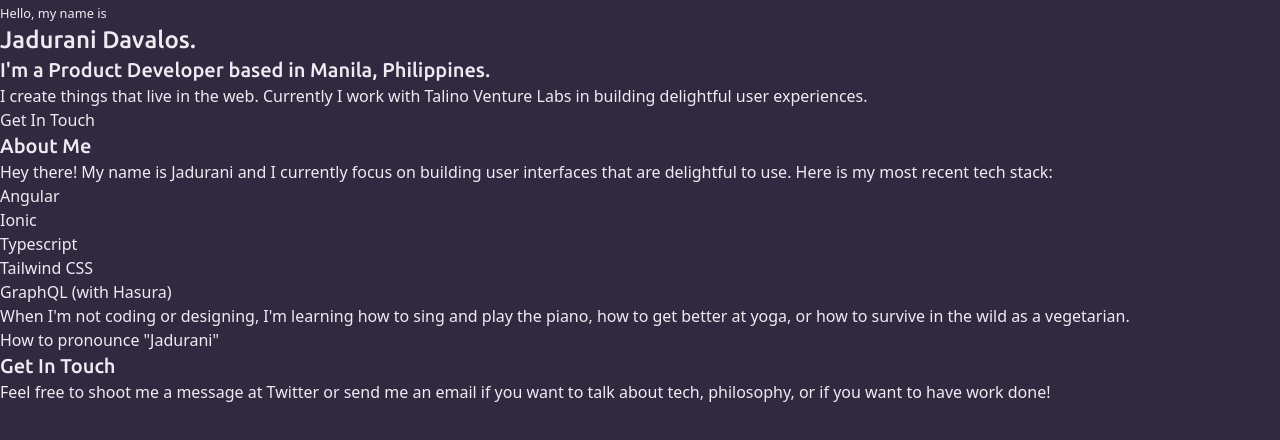
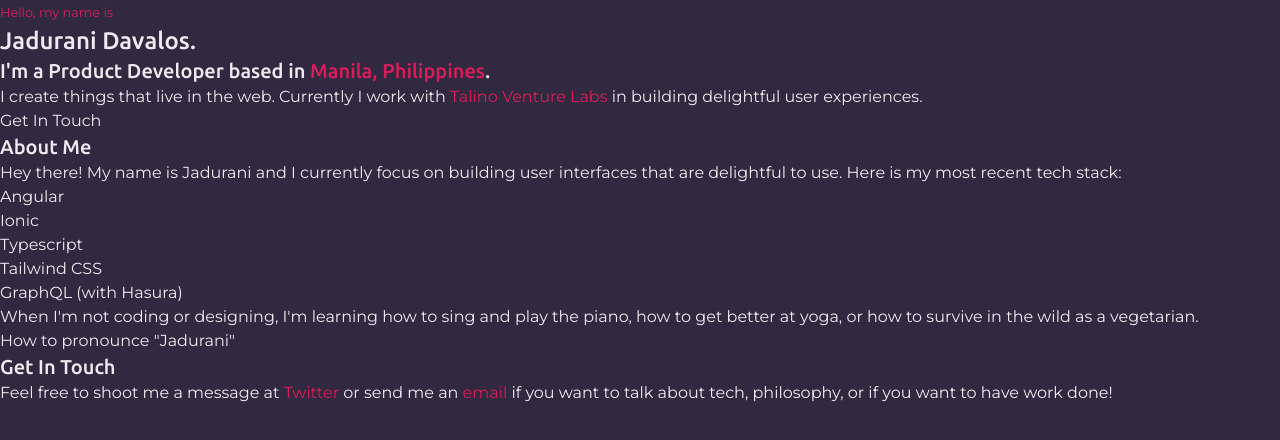
Before and after one commit to jadurani/portfolio-website, an Angular app: page / in a window 1280 px wide. Shown: the top 440 px of the page. Built offline with nearby package versions, Linux system fonts and the light colour scheme.

Commit message:
add links

```diff
--- a/src/app/app.component.html
+++ b/src/app/app.component.html
@@ -1,12 +1,20 @@
 <section>
-  <small> Hello, my name is </small>
-  <h1 class="">Jadurani Davalos.</h1>
+  <small class="text-accent"> Hello, my name is </small>
+  <h1>Jadurani Davalos.</h1>
 
-  <h2>I'm a Product Developer based in Manila, Philippines.</h2>
+  <h2>
+    I'm a Product Developer based in
+    <a href="https://goo.gl/maps/VaEG61sP1Hc9uw6PA" target="_blank"
+      >Manila, Philippines</a
+    >.
+  </h2>
 
   <p>
-    I create things that live in the web. Currently I work with Talino Venture
-    Labs in building delightful user experiences.
+    I create things that live in the web. Currently I work with
+    <a href="https://www.talinolabs.com/" target="_blank"
+      >Talino Venture Labs</a
+    >
+    in building delightful user experiences.
   </p>
 
   <button>Get In Touch</button>
@@ -42,7 +50,13 @@
 <section>
   <h2>Get In Touch</h2>
   <article>
-    Feel free to shoot me a message at Twitter or send me an email if you want
-    to talk about tech, philosophy, or if you want to have work done!
+    Feel free to shoot me a message at
+    <a href="https://twitter.com/jadurani" target="_blank">Twitter</a> or send
+    me an
+    <a href="mailto:jadurani@gmail.com?subject='Mail from jadurani.me'"
+      >email</a
+    >
+    if you want to talk about tech, philosophy, or if you want to have work
+    done!
   </article>
 </section>
--- a/src/styles.scss
+++ b/src/styles.scss
@@ -3,7 +3,7 @@
 @import 'tailwindcss/utilities';
 
 @import url('https://fonts.googleapis.com/css2?family=Ubuntu:wght@500&display=swap');
-@import url('https://fonts.googleapis.com/css2?family=Montserrat:wght@300&display=swap');
+@import url('https://fonts.googleapis.com/css2?family=Montserrat:wght@400&display=swap');
 
 :root {
   --color-foreground: #f0ebf3;
@@ -29,7 +29,14 @@
   }
 
   div,
-  span {
+  span,
+  article,
+  section,
+  p {
     @apply text-base font-body;
   }
+
+  a {
+    @apply text-accent cursor-pointer;
+  }
 }
```
